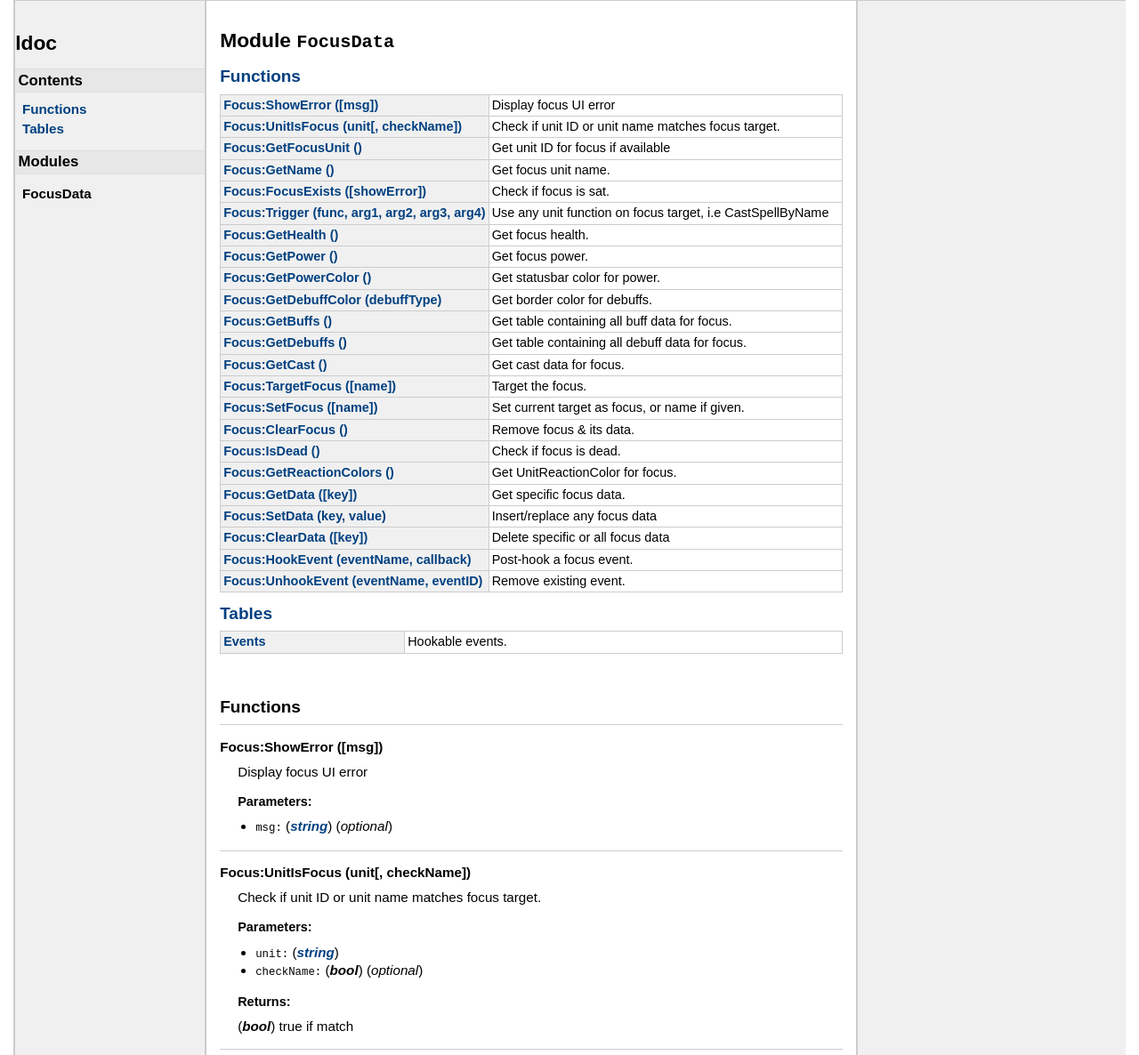
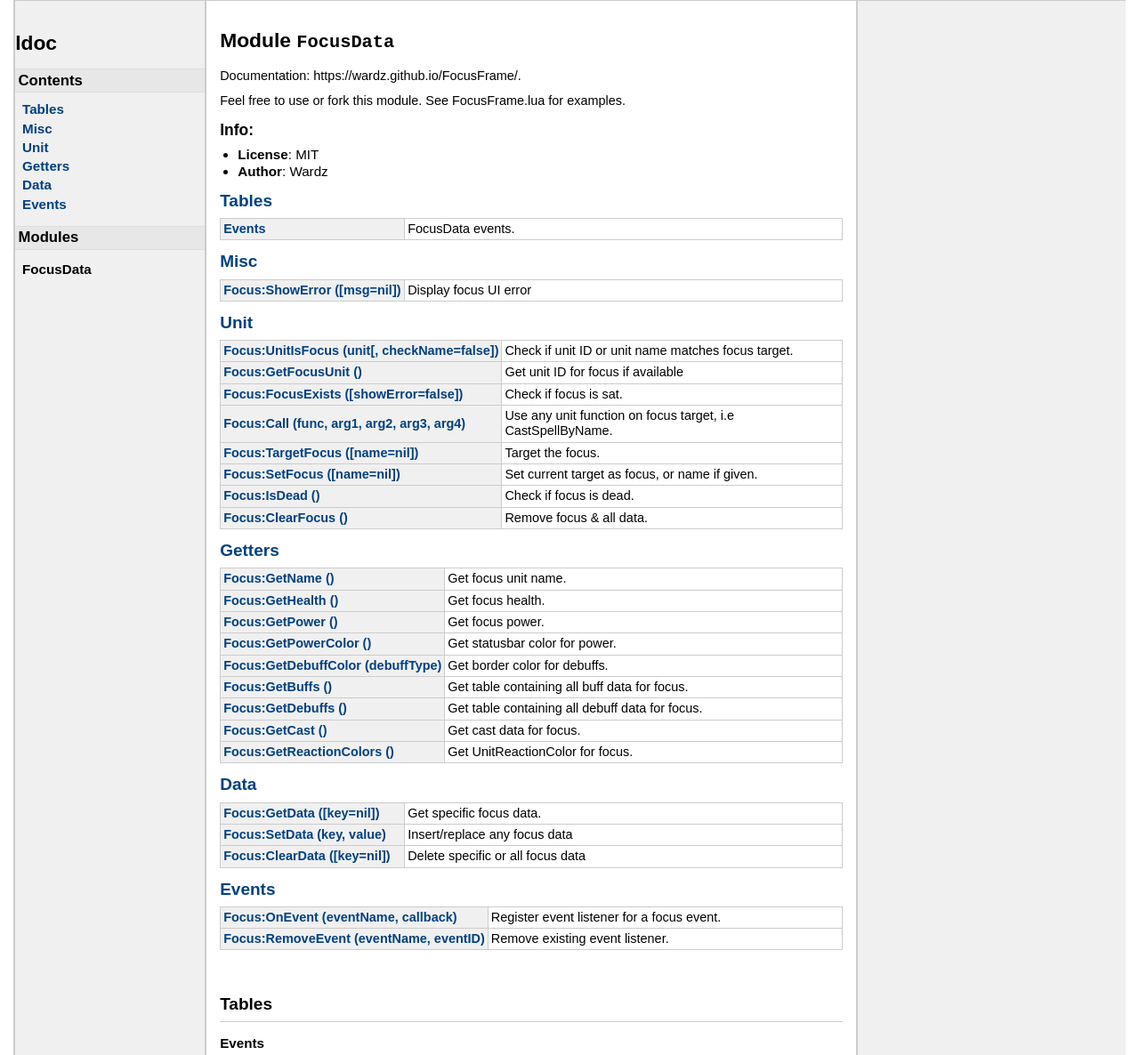
Before and after one commit to wardz/FocusFrame, a plain HTML site: page index.html in a window 1280 px wide. Shown: the top 1186 px of the page at 89% size. Drawn offline with Linux system fonts and the light colour scheme.

Commit message:
add categories

```diff
--- a/index.html
+++ b/index.html
@@ -29,8 +29,12 @@
 
 <h2>Contents</h2>
 <ul>
-<li><a href="#Functions">Functions</a></li>
 <li><a href="#Tables">Tables</a></li>
+<li><a href="#Misc">Misc </a></li>
+<li><a href="#Unit">Unit </a></li>
+<li><a href="#Getters">Getters </a></li>
+<li><a href="#Data">Data </a></li>
+<li><a href="#Events">Events </a></li>
 </ul>
 
 
@@ -44,18 +48,35 @@
 <div id="content">
 
 <h1>Module <code>FocusData</code></h1>
-<p></p>
-<p></p>
+<p>Documentation: https://wardz.github.io/FocusFrame/.</p>
+<p>
+ Feel free to use or fork this module.
+ See FocusFrame.lua for examples.</p>
+    <h3>Info:</h3>
+    <ul>
+        <li><strong>License</strong>: MIT</li>
+        <li><strong>Author</strong>: Wardz</li>
+    </ul>
 
 
-<h2><a href="#Functions">Functions</a></h2>
+<h2><a href="#Tables">Tables</a></h2>
 <table class="function_list">
 	<tr>
-	<td class="name" nowrap><a href="#Focus:ShowError">Focus:ShowError ([msg])</a></td>
+	<td class="name" nowrap><a href="#Events">Events</a></td>
+	<td class="summary">FocusData events.</td>
+	</tr>
+</table>
+<h2><a href="#Misc">Misc </a></h2>
+<table class="function_list">
+	<tr>
+	<td class="name" nowrap><a href="#Focus:ShowError">Focus:ShowError ([msg=nil])</a></td>
 	<td class="summary">Display focus UI error</td>
 	</tr>
+</table>
+<h2><a href="#Unit">Unit </a></h2>
+<table class="function_list">
 	<tr>
-	<td class="name" nowrap><a href="#Focus:UnitIsFocus">Focus:UnitIsFocus (unit[, checkName])</a></td>
+	<td class="name" nowrap><a href="#Focus:UnitIsFocus">Focus:UnitIsFocus (unit[, checkName=false])</a></td>
 	<td class="summary">Check if unit ID or unit name matches focus target.</td>
 	</tr>
 	<tr>
@@ -63,16 +84,35 @@
 	<td class="summary">Get unit ID for focus if available</td>
 	</tr>
 	<tr>
-	<td class="name" nowrap><a href="#Focus:GetName">Focus:GetName ()</a></td>
-	<td class="summary">Get focus unit name.</td>
-	</tr>
-	<tr>
-	<td class="name" nowrap><a href="#Focus:FocusExists">Focus:FocusExists ([showError])</a></td>
+	<td class="name" nowrap><a href="#Focus:FocusExists">Focus:FocusExists ([showError=false])</a></td>
 	<td class="summary">Check if focus is sat.</td>
 	</tr>
 	<tr>
-	<td class="name" nowrap><a href="#Focus:Trigger">Focus:Trigger (func, arg1, arg2, arg3, arg4)</a></td>
-	<td class="summary">Use any unit function on focus target, i.e CastSpellByName</td>
+	<td class="name" nowrap><a href="#Focus:Call">Focus:Call (func, arg1, arg2, arg3, arg4)</a></td>
+	<td class="summary">Use any unit function on focus target, i.e CastSpellByName.</td>
+	</tr>
+	<tr>
+	<td class="name" nowrap><a href="#Focus:TargetFocus">Focus:TargetFocus ([name=nil])</a></td>
+	<td class="summary">Target the focus.</td>
+	</tr>
+	<tr>
+	<td class="name" nowrap><a href="#Focus:SetFocus">Focus:SetFocus ([name=nil])</a></td>
+	<td class="summary">Set current target as focus, or name if given.</td>
+	</tr>
+	<tr>
+	<td class="name" nowrap><a href="#Focus:IsDead">Focus:IsDead ()</a></td>
+	<td class="summary">Check if focus is dead.</td>
+	</tr>
+	<tr>
+	<td class="name" nowrap><a href="#Focus:ClearFocus">Focus:ClearFocus ()</a></td>
+	<td class="summary">Remove focus & all data.</td>
+	</tr>
+</table>
+<h2><a href="#Getters">Getters </a></h2>
+<table class="function_list">
+	<tr>
+	<td class="name" nowrap><a href="#Focus:GetName">Focus:GetName ()</a></td>
+	<td class="summary">Get focus unit name.</td>
 	</tr>
 	<tr>
 	<td class="name" nowrap><a href="#Focus:GetHealth">Focus:GetHealth ()</a></td>
@@ -103,27 +143,14 @@
 	<td class="summary">Get cast data for focus.</td>
 	</tr>
 	<tr>
-	<td class="name" nowrap><a href="#Focus:TargetFocus">Focus:TargetFocus ([name])</a></td>
-	<td class="summary">Target the focus.</td>
-	</tr>
-	<tr>
-	<td class="name" nowrap><a href="#Focus:SetFocus">Focus:SetFocus ([name])</a></td>
-	<td class="summary">Set current target as focus, or name if given.</td>
-	</tr>
-	<tr>
-	<td class="name" nowrap><a href="#Focus:ClearFocus">Focus:ClearFocus ()</a></td>
-	<td class="summary">Remove focus & its data.</td>
-	</tr>
-	<tr>
-	<td class="name" nowrap><a href="#Focus:IsDead">Focus:IsDead ()</a></td>
-	<td class="summary">Check if focus is dead.</td>
-	</tr>
-	<tr>
 	<td class="name" nowrap><a href="#Focus:GetReactionColors">Focus:GetReactionColors ()</a></td>
 	<td class="summary">Get UnitReactionColor for focus.</td>
 	</tr>
+</table>
+<h2><a href="#Data">Data </a></h2>
+<table class="function_list">
 	<tr>
-	<td class="name" nowrap><a href="#Focus:GetData">Focus:GetData ([key])</a></td>
+	<td class="name" nowrap><a href="#Focus:GetData">Focus:GetData ([key=nil])</a></td>
 	<td class="summary">Get specific focus data.</td>
 	</tr>
 	<tr>
@@ -131,23 +158,19 @@
 	<td class="summary">Insert/replace any focus data</td>
 	</tr>
 	<tr>
-	<td class="name" nowrap><a href="#Focus:ClearData">Focus:ClearData ([key])</a></td>
+	<td class="name" nowrap><a href="#Focus:ClearData">Focus:ClearData ([key=nil])</a></td>
 	<td class="summary">Delete specific or all focus data</td>
 	</tr>
+</table>
+<h2><a href="#Events">Events </a></h2>
+<table class="function_list">
 	<tr>
-	<td class="name" nowrap><a href="#Focus:HookEvent">Focus:HookEvent (eventName, callback)</a></td>
-	<td class="summary">Post-hook a focus event.</td>
+	<td class="name" nowrap><a href="#Focus:OnEvent">Focus:OnEvent (eventName, callback)</a></td>
+	<td class="summary">Register event listener for a focus event.</td>
 	</tr>
 	<tr>
-	<td class="name" nowrap><a href="#Focus:UnhookEvent">Focus:UnhookEvent (eventName, eventID)</a></td>
-	<td class="summary">Remove existing event.</td>
-	</tr>
-</table>
-<h2><a href="#Tables">Tables</a></h2>
-<table class="function_list">
-	<tr>
-	<td class="name" nowrap><a href="#Events">Events</a></td>
-	<td class="summary">Hookable events.</td>
+	<td class="name" nowrap><a href="#Focus:RemoveEvent">Focus:RemoveEvent (eventName, eventID)</a></td>
+	<td class="summary">Remove existing event listener.</td>
 	</tr>
 </table>
 
@@ -155,12 +178,70 @@
 <br/>
 
 
-    <h2 class="section-header "><a name="Functions"></a>Functions</h2>
+    <h2 class="section-header "><a name="Tables"></a>Tables</h2>
+
+    <dl class="function">
+    <dt>
+    <a name = "Events"></a>
+    <strong>Events</strong>
+    </dt>
+    <dd>
+    FocusData events.
+ List of events that you can register for.
+ (If you want to modify the built in focus frame,
+ hook the functions inside FocusFrame.lua instead.)
+
+
+    <h3>Fields:</h3>
+    <ul>
+        <li><span class="parameter">UNIT_HEALTH_OR_POWER</span>
+         arg1=event or nil, arg2=unit or nil
+        </li>
+        <li><span class="parameter">UNIT_LEVEL</span>
+         arg1=event or nil, arg2=unit or nil
+        </li>
+        <li><span class="parameter">UNIT_AURA</span>
+         arg1=event or nil, arg2=unit or nil
+        </li>
+        <li><span class="parameter">UNIT_CLASSIFICATION_CHANGED</span>
+
+        </li>
+        <li><span class="parameter">PLAYER_FLAGS_CHANGED</span>
+
+        </li>
+        <li><span class="parameter">RAID_TARGET_UPDATE</span>
+
+        </li>
+        <li><span class="parameter">FOCUS_UNITID_EXISTS</span>
+         arg1=event, arg2=unit
+        </li>
+        <li><span class="parameter">FOCUS_SET</span>
+         arg1=event, arg2=unit
+        </li>
+        <li><span class="parameter">FOCUS_CHANGED</span>
+         arg1=event, arg2=unit
+        </li>
+        <li><span class="parameter">FOCUS_CLEAR</span>
+
+        </li>
+    </ul>
+
+
+
+
+    <h3>Usage:</h3>
+    <ul>
+        <pre class="example">Focus:OnEvent(<span class="string">"EVENT_NAME"</span>, callbackFunc)</pre>
+    </ul>
+
+</dd>
+</dl>
+    <h2 class="section-header "><a name="Misc"></a>Misc </h2>
 
     <dl class="function">
     <dt>
     <a name = "Focus:ShowError"></a>
-    <strong>Focus:ShowError ([msg])</strong>
+    <strong>Focus:ShowError ([msg=nil])</strong>
     </dt>
     <dd>
     Display focus UI error
@@ -171,7 +252,7 @@
         <li><span class="parameter">msg</span>
             <span class="types"><a class="type" href="https://www.lua.org/manual/5.1/manual.html#5.4">string</a></span>
 
-         (<em>optional</em>)
+         (<em>default</em> nil)
         </li>
     </ul>
 
@@ -180,9 +261,13 @@
 
 
 </dd>
+</dl>
+    <h2 class="section-header "><a name="Unit"></a>Unit </h2>
+
+    <dl class="function">
     <dt>
     <a name = "Focus:UnitIsFocus"></a>
-    <strong>Focus:UnitIsFocus (unit[, checkName])</strong>
+    <strong>Focus:UnitIsFocus (unit[, checkName=false])</strong>
     </dt>
     <dd>
     Check if unit ID or unit name matches focus target.
@@ -197,7 +282,7 @@
         <li><span class="parameter">checkName</span>
             <span class="types"><span class="type">bool</span></span>
 
-         (<em>optional</em>)
+         (<em>default</em> false)
         </li>
     </ul>
 
@@ -239,37 +324,11 @@
 
 </dd>
     <dt>
-    <a name = "Focus:GetName"></a>
-    <strong>Focus:GetName ()</strong>
+    <a name = "Focus:FocusExists"></a>
+    <strong>Focus:FocusExists ([showError=false])</strong>
     </dt>
     <dd>
-    Get focus unit name.
-
-
-
-    <h3>Returns:</h3>
-    <ol>
-
-           <span class="types"><a class="type" href="https://www.lua.org/manual/5.1/manual.html#5.4">string</a></span>
-        unit name
-    </ol>
-     <h3>Or</h3>
-    <ol>
-
-           <span class="types"><span class="type">nil</span></span>
-
-    </ol>
-
-
-
-
-</dd>
-    <dt>
-    <a name = "Focus:FocusExists"></a>
-    <strong>Focus:FocusExists ([showError])</strong>
-    </dt>
-    <dd>
-    Check if focus is sat.
+    Check if focus is sat.  (Not same as UnitExists!)
 
 
     <h3>Parameters:</h3>
@@ -277,7 +336,7 @@
         <li><span class="parameter">showError</span>
             <span class="types"><span class="type">bool</span></span>
          display UI error msg
-         (<em>optional</em>)
+         (<em>default</em> false)
         </li>
     </ul>
 
@@ -293,18 +352,18 @@
 
 </dd>
     <dt>
-    <a name = "Focus:Trigger"></a>
-    <strong>Focus:Trigger (func, arg1, arg2, arg3, arg4)</strong>
+    <a name = "Focus:Call"></a>
+    <strong>Focus:Call (func, arg1, arg2, arg3, arg4)</strong>
     </dt>
     <dd>
-    Use any unit function on focus target, i.e CastSpellByName
+    Use any unit function on focus target, i.e CastSpellByName.
 
 
     <h3>Parameters:</h3>
     <ul>
         <li><span class="parameter">func</span>
             <span class="types"><span class="type">func</span></span>
-         function
+         function reference
         </li>
         <li><span class="parameter">arg1</span>
 
@@ -325,9 +384,118 @@
 
     <h3>Usage:</h3>
     <ul>
-        <li><pre class="example">Focus:Trigger(CastSpellByName, <span class="string">"Fireball"</span>)</pre></li>
-        <li><pre class="example">Focus:Trigger(DropItemOnUnit); <span class="comment">-- unit defaults to focus when no second arg.</span></pre></li>
+        <li><pre class="example">Focus:Call(CastSpellByName, <span class="string">"Fireball"</span>) <span class="comment">-- Casts Fireball on focus target</span></pre></li>
+        <li><pre class="example">Focus:Call(DropItemOnUnit); <span class="comment">-- defaults to focus unit if no second arg given</span></pre></li>
     </ul>
+
+</dd>
+    <dt>
+    <a name = "Focus:TargetFocus"></a>
+    <strong>Focus:TargetFocus ([name=nil])</strong>
+    </dt>
+    <dd>
+    Target the focus.
+
+
+    <h3>Parameters:</h3>
+    <ul>
+        <li><span class="parameter">name</span>
+            <span class="types"><a class="type" href="https://www.lua.org/manual/5.1/manual.html#5.4">string</a></span>
+
+         (<em>default</em> nil)
+        </li>
+    </ul>
+
+
+
+
+
+</dd>
+    <dt>
+    <a name = "Focus:SetFocus"></a>
+    <strong>Focus:SetFocus ([name=nil])</strong>
+    </dt>
+    <dd>
+    Set current target as focus, or name if given.
+
+
+    <h3>Parameters:</h3>
+    <ul>
+        <li><span class="parameter">name</span>
+            <span class="types"><a class="type" href="https://www.lua.org/manual/5.1/manual.html#5.4">string</a></span>
+
+         (<em>default</em> nil)
+        </li>
+    </ul>
+
+
+
+
+
+</dd>
+    <dt>
+    <a name = "Focus:IsDead"></a>
+    <strong>Focus:IsDead ()</strong>
+    </dt>
+    <dd>
+    Check if focus is dead.
+
+
+
+    <h3>Returns:</h3>
+    <ol>
+
+           <span class="types"><span class="type">bool</span></span>
+        true if dead
+    </ol>
+
+
+
+
+</dd>
+    <dt>
+    <a name = "Focus:ClearFocus"></a>
+    <strong>Focus:ClearFocus ()</strong>
+    </dt>
+    <dd>
+    Remove focus & all data.
+
+
+
+
+
+
+
+</dd>
+</dl>
+    <h2 class="section-header "><a name="Getters"></a>Getters </h2>
+
+    <dl class="function">
+    <dt>
+    <a name = "Focus:GetName"></a>
+    <strong>Focus:GetName ()</strong>
+    </dt>
+    <dd>
+    Get focus unit name.
+ Global var CURR_FOCUS_TARGET may also be used.
+
+
+
+    <h3>Returns:</h3>
+    <ol>
+
+           <span class="types"><a class="type" href="https://www.lua.org/manual/5.1/manual.html#5.4">string</a></span>
+        unit name
+    </ol>
+     <h3>Or</h3>
+    <ol>
+
+           <span class="types"><span class="type">nil</span></span>
+
+    </ol>
+
+
+
 
 </dd>
     <dt>
@@ -402,6 +570,7 @@
     </dt>
     <dd>
     Get border color for debuffs.
+ Uses numeric indexes.
 
 
     <h3>Parameters:</h3>
@@ -428,7 +597,7 @@
     </dt>
     <dd>
     Get table containing all buff data for focus.
- Should be ran in an OnUpdate script or HookEvent("UNIT_AURA")
+ Should be ran in an OnUpdate script or OnEvent("UNIT_AURA")
 
 
 
@@ -449,7 +618,7 @@
     </dt>
     <dd>
     Get table containing all debuff data for focus.
- Should be ran in an OnUpdate script or HookEvent("UNIT_AURA")
+ Should be ran in an OnUpdate script or OnEvent("UNIT_AURA")
 
 
 
@@ -504,84 +673,6 @@
 
 </dd>
     <dt>
-    <a name = "Focus:TargetFocus"></a>
-    <strong>Focus:TargetFocus ([name])</strong>
-    </dt>
-    <dd>
-    Target the focus.
-
-
-    <h3>Parameters:</h3>
-    <ul>
-        <li><span class="parameter">name</span>
-            <span class="types"><a class="type" href="https://www.lua.org/manual/5.1/manual.html#5.4">string</a></span>
-
-         (<em>optional</em>)
-        </li>
-    </ul>
-
-
-
-
-
-</dd>
-    <dt>
-    <a name = "Focus:SetFocus"></a>
-    <strong>Focus:SetFocus ([name])</strong>
-    </dt>
-    <dd>
-    Set current target as focus, or name if given.
-
-
-    <h3>Parameters:</h3>
-    <ul>
-        <li><span class="parameter">name</span>
-            <span class="types"><a class="type" href="https://www.lua.org/manual/5.1/manual.html#5.4">string</a></span>
-
-         (<em>optional</em>)
-        </li>
-    </ul>
-
-
-
-
-
-</dd>
-    <dt>
-    <a name = "Focus:ClearFocus"></a>
-    <strong>Focus:ClearFocus ()</strong>
-    </dt>
-    <dd>
-    Remove focus & its data.
-
-
-
-
-
-
-
-</dd>
-    <dt>
-    <a name = "Focus:IsDead"></a>
-    <strong>Focus:IsDead ()</strong>
-    </dt>
-    <dd>
-    Check if focus is dead.
-
-
-
-    <h3>Returns:</h3>
-    <ol>
-
-           <span class="types"><span class="type">bool</span></span>
-        true if dead
-    </ol>
-
-
-
-
-</dd>
-    <dt>
     <a name = "Focus:GetReactionColors"></a>
     <strong>Focus:GetReactionColors ()</strong>
     </dt>
@@ -607,13 +698,18 @@
 
 
 </dd>
+</dl>
+    <h2 class="section-header "><a name="Data"></a>Data </h2>
+
+    <dl class="function">
     <dt>
     <a name = "Focus:GetData"></a>
-    <strong>Focus:GetData ([key])</strong>
+    <strong>Focus:GetData ([key=nil])</strong>
     </dt>
     <dd>
     Get specific focus data.
  If no key is specified, returns all the data.
+ See SetFocusInfo() for list of data available.
 
 
     <h3>Parameters:</h3>
@@ -621,7 +717,7 @@
         <li><span class="parameter">key</span>
             <span class="types"><a class="type" href="https://www.lua.org/manual/5.1/manual.html#5.4">string</a></span>
 
-         (<em>optional</em>)
+         (<em>default</em> nil)
         </li>
     </ul>
 
@@ -638,6 +734,10 @@
 
 
 
+    <h3>Usage:</h3>
+    <ul>
+        <pre class="example"><span class="keyword">local</span> lvl = Focus:GetData(<span class="string">"unitLevel"</span>)</pre>
+    </ul>
 
 </dd>
     <dt>
@@ -666,7 +766,7 @@
 </dd>
     <dt>
     <a name = "Focus:ClearData"></a>
-    <strong>Focus:ClearData ([key])</strong>
+    <strong>Focus:ClearData ([key=nil])</strong>
     </dt>
     <dd>
     Delete specific or all focus data
@@ -677,7 +777,7 @@
         <li><span class="parameter">key</span>
             <span class="types"><a class="type" href="https://www.lua.org/manual/5.1/manual.html#5.4">string</a></span>
 
-         (<em>optional</em>)
+         (<em>default</em> nil)
         </li>
     </ul>
 
@@ -686,12 +786,16 @@
 
 
 </dd>
+</dl>
+    <h2 class="section-header "><a name="Events"></a>Events </h2>
+
+    <dl class="function">
     <dt>
-    <a name = "Focus:HookEvent"></a>
-    <strong>Focus:HookEvent (eventName, callback)</strong>
+    <a name = "Focus:OnEvent"></a>
+    <strong>Focus:OnEvent (eventName, callback)</strong>
     </dt>
     <dd>
-    Post-hook a focus event.
+    Register event listener for a focus event.
 
 
     <h3>Parameters:</h3>
@@ -718,11 +822,11 @@
 
 </dd>
     <dt>
-    <a name = "Focus:UnhookEvent"></a>
-    <strong>Focus:UnhookEvent (eventName, eventID)</strong>
+    <a name = "Focus:RemoveEvent"></a>
+    <strong>Focus:RemoveEvent (eventName, eventID)</strong>
     </dt>
     <dd>
-    Remove existing event.
+    Remove existing event listener.
 
 
     <h3>Parameters:</h3>
@@ -743,68 +847,13 @@
 
 </dd>
 </dl>
-    <h2 class="section-header "><a name="Tables"></a>Tables</h2>
-
-    <dl class="function">
-    <dt>
-    <a name = "Events"></a>
-    <strong>Events</strong>
-    </dt>
-    <dd>
-    Hookable events.  Ran only if unit = focus.
-
-
-    <h3>Fields:</h3>
-    <ul>
-        <li><span class="parameter">UNIT_HEALTH_OR_POWER</span>
-         arg1=event or nil, arg2=unit or nil
-        </li>
-        <li><span class="parameter">UNIT_LEVEL</span>
-         arg1=event or nil, arg2=unit or nil
-        </li>
-        <li><span class="parameter">UNIT_AURA</span>
-         arg1=event or nil, arg2=unit or nil
-        </li>
-        <li><span class="parameter">UNIT_CLASSIFICATION_CHANGED</span>
-
-        </li>
-        <li><span class="parameter">PLAYER_FLAGS_CHANGED</span>
-
-        </li>
-        <li><span class="parameter">RAID_TARGET_UPDATE</span>
-
-        </li>
-        <li><span class="parameter">FOCUS_UNITID_EXISTS</span>
-         arg1=event, arg2=unit
-        </li>
-        <li><span class="parameter">FOCUS_SET</span>
-         arg1=event, arg2=unit
-        </li>
-        <li><span class="parameter">FOCUS_CHANGED</span>
-         arg1=event, arg2=unit
-        </li>
-        <li><span class="parameter">FOCUS_CLEAR</span>
-
-        </li>
-    </ul>
-
-
-
-
-    <h3>Usage:</h3>
-    <ul>
-        <pre class="example">Focus:HookEvent(<span class="string">"EVENT_NAME"</span>, callbackFunc)</pre>
-    </ul>
-
-</dd>
-</dl>
 
 
 </div> <!-- id="content" -->
 </div> <!-- id="main" -->
 <div id="about">
 <i>generated by <a href="http://github.com/stevedonovan/LDoc">LDoc 1.4.6</a></i>
-<i style="float:right;">Last updated 2017-02-23 12:56:35 </i>
+<i style="float:right;">Last updated 2017-02-26 23:06:51 </i>
 </div> <!-- id="about" -->
 </div> <!-- id="container" -->
 </body>
```
